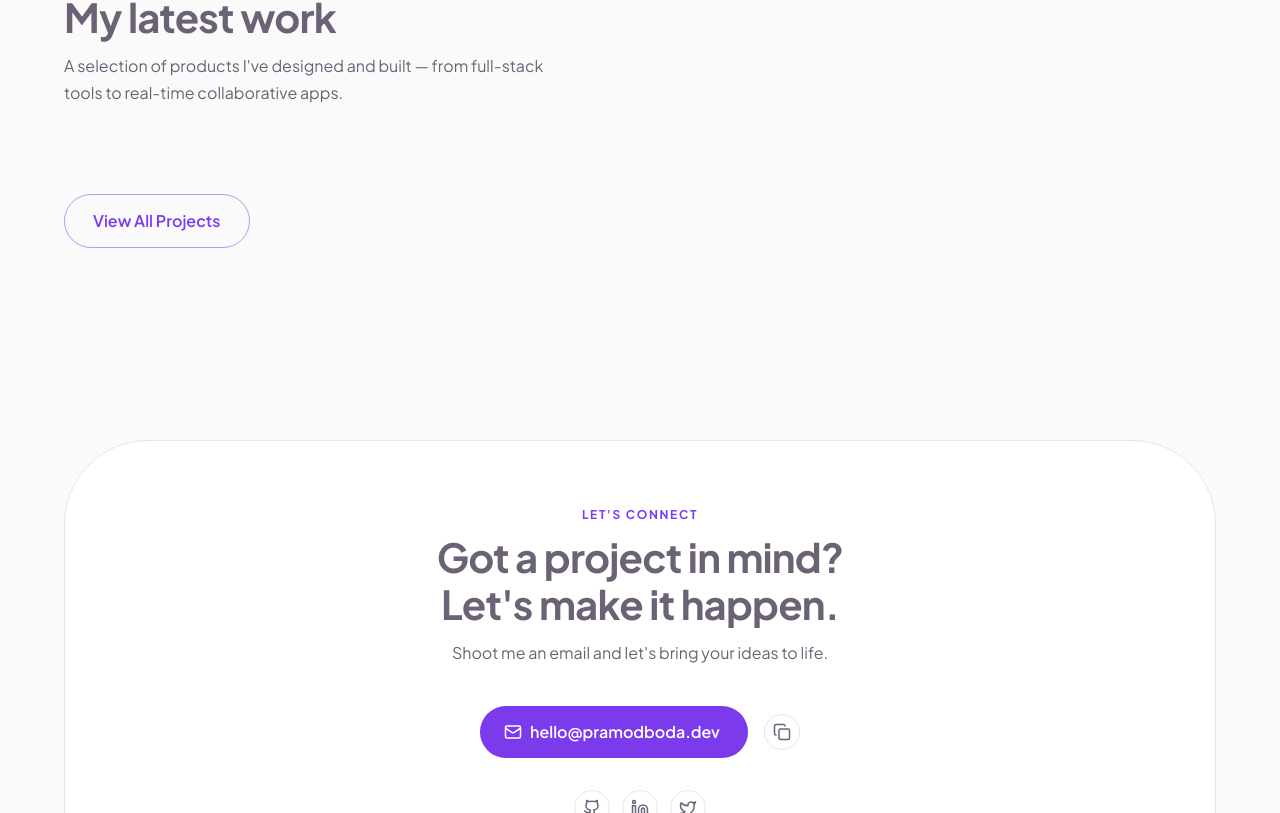
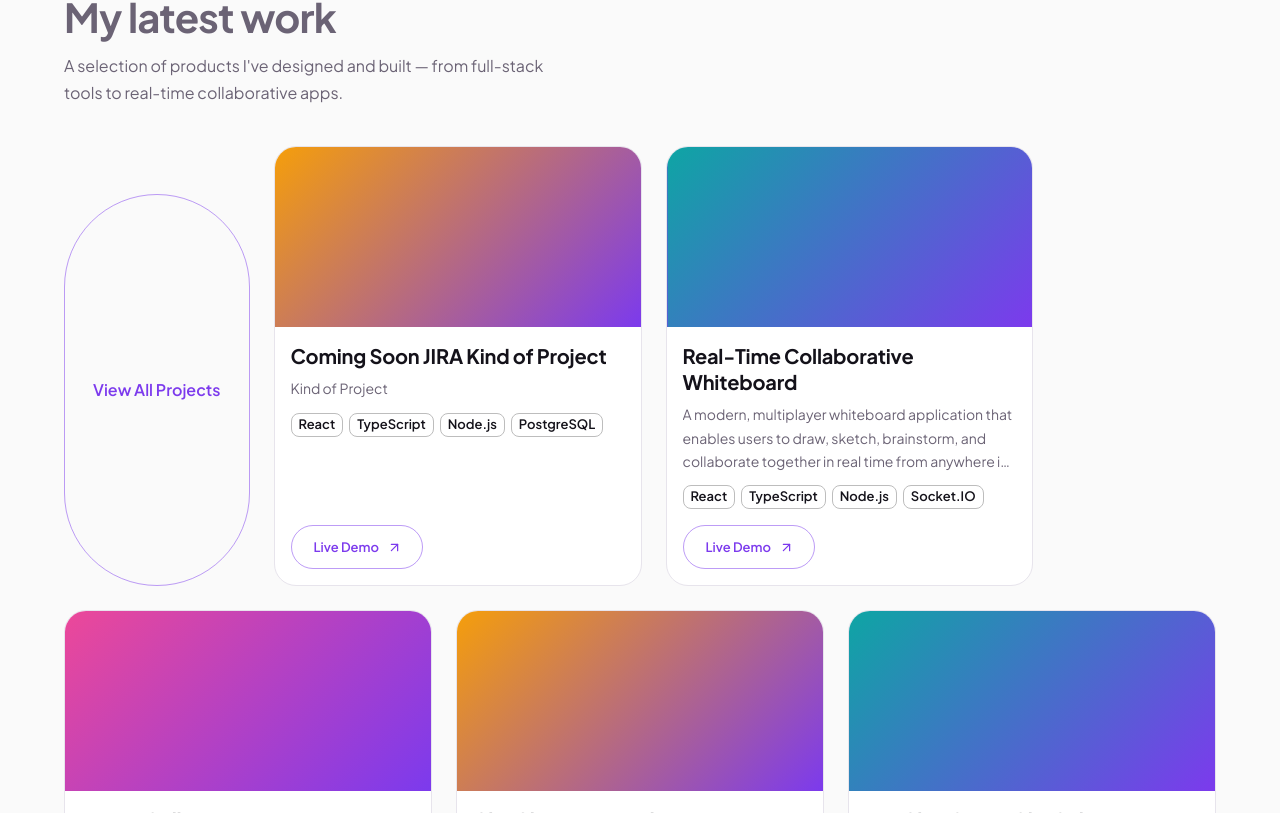
Before and after one commit to pramodboda/pramodboda-portfolio, a React (Vite) app: page /projects in a window 1280 px wide. Shown: the part 1807-2620 px from the top of the page. Built offline with nearby package versions, Linux system fonts and the light colour scheme; a web font is replaced by a local one.

Commit message:
UPDATED: UI

```diff
--- a/src/data/projects_data.ts
+++ b/src/data/projects_data.ts
@@ -6,9 +6,10 @@ import type { Project } from "../types/app.types";
 export const projectsData: Project[] = [
     {
         id: 1,
-        title: "CLM Connect Tool",
+        title: "Coming Soon JIRA Kind of Project",
         description:
-            "A full-stack contract lifecycle management tool that allows users to manage contracts, track approvals, and monitor workflows with high performance and optimized state handling.",
+            "Kind of Project",
+            featured: true,
         technologies: ["React", "TypeScript", "Node.js", "PostgreSQL", "MongoDB", "Zustand", "React Query", "MUI"],
         skills: [
             "Full Stack Development",
@@ -17,7 +18,7 @@ export const projectsData: Project[] = [
             "Performance Optimization",
             "Database Design"
         ],
-        liveDemoLink: "https://clm-connect-demo.vercel.app",
+        liveDemoLink: "https://jira-kind-demo.vercel.app",
         //   github: "https://github.com/your-username/clm-connect",
         //   highlights: [
         //     "Built entire application solo",
@@ -30,6 +31,7 @@ export const projectsData: Project[] = [
         id: 2,
         thumbImg: "",
         title: "Real-Time Collaborative Whiteboard",
+        featured: true,
         description:
             "A modern, multiplayer whiteboard application that enables users to draw, sketch, brainstorm, and collaborate together in real time from anywhere in the world.",
         technologies: ["React", "TypeScript", "Node.js", "Socket.IO", "MUI"],
@@ -55,6 +57,7 @@ export const projectsData: Project[] = [
         title: "Image Gallery - Masonry Layout",
         description:
             "A responsive and visually dynamic image gallery built using a masonry layout to optimize space utilization and enhance user experience. The application intelligently arranges images of varying heights into seamless columns, eliminating gaps and creating a Pinterest-style layout. The project focuses on performance, responsiveness, and smooth user interactions while handling real-world challenges like asynchronous image loading, layout shifts, and scalability.",
+            featured: true,
         technologies: ["React", "TypeScript", "VITE"],
         skills: [
             "Computer Vision",
@@ -77,6 +80,7 @@ export const projectsData: Project[] = [
         title: "Clip Cleaner (AI Video Processing Tool)",
         description:
             "A smart video processing tool that detects and removes idle frames, blank scenes, and erasing actions from raw art videos, producing clean and usable clips.",
+            featured: true,
         technologies: ["Python", "Flask", "OpenCV", "React", "TypeScript"],
         skills: [
             "Computer Vision",
@@ -98,7 +102,8 @@ export const projectsData: Project[] = [
         title: "BeaClip (Smart Clip Selector)",
         description:
             "A tool that ranks video clips based on aesthetic quality and selects the best clips within a specified duration, maintaining original order.",
-        technologies: ["Node.js", "TypeScript", "React"],
+            featured: true,
+            technologies: ["Node.js", "TypeScript", "React"],
         skills: [
             "Algorithm Design",
             "Data Processing",
@@ -118,7 +123,8 @@ export const projectsData: Project[] = [
         title: "Portfolio Website",
         description:
             "A modern, responsive portfolio showcasing projects, skills, and experience with a minimal UI/UX design approach.",
-        technologies: ["React", "TypeScript", "Tailwind CSS", "Framer Motion"],
+            featured: true,
+            technologies: ["React", "TypeScript", "Tailwind CSS", "Framer Motion"],
         skills: [
             "UI/UX Design",
             "Responsive Design",
@@ -138,7 +144,8 @@ export const projectsData: Project[] = [
         title: "Task Management Dashboard",
         description:
             "A productivity dashboard for managing tasks, tracking progress, and organizing workflows with intuitive UI and real-time updates.",
-        technologies: ["React", "TypeScript", "Firebase", "MUI"],
+            featured: true,
+            technologies: ["React", "TypeScript", "Firebase", "MUI"],
         skills: [
             "Frontend Development",
             "Realtime Data Handling",
--- a/src/types/app.types.ts
+++ b/src/types/app.types.ts
@@ -11,6 +11,7 @@ export interface Project {
     id: number;
     title: string;
     description: string;
+    featured: boolean
     technologies: string[];
     skills: string[];
     liveDemoLink?: string;
```
